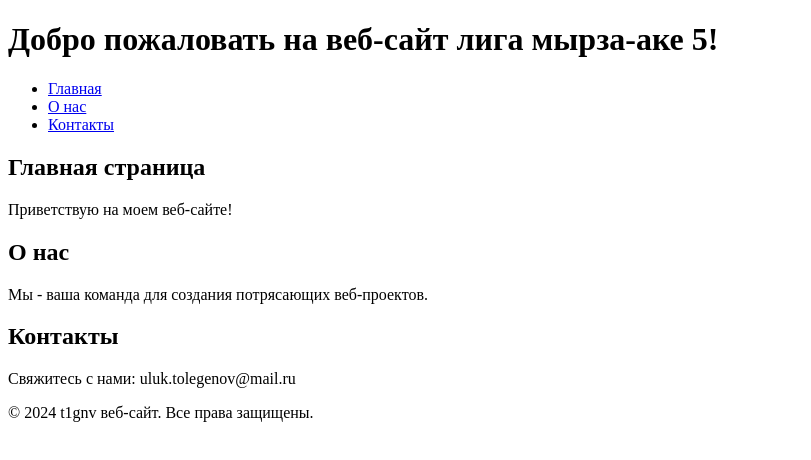
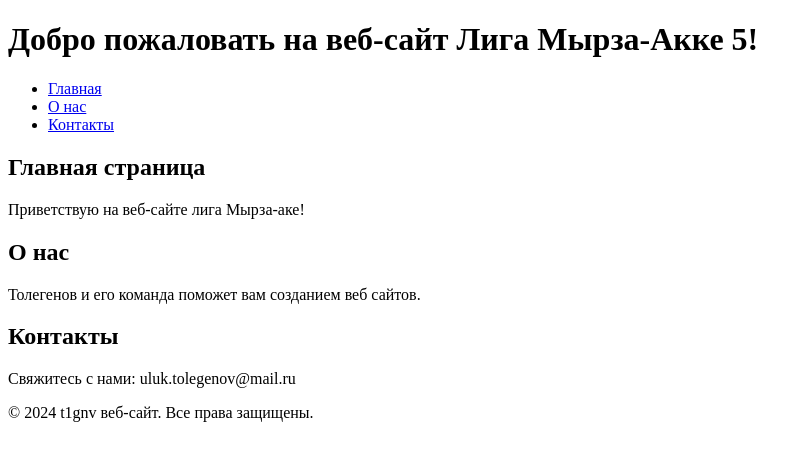
Before and after one commit to uluk0707/t1gnv.07, a plain HTML site: page index.html in a window 1280 px wide. Shown: the whole page, without its empty margins (0-811 px from the left). Drawn offline with Linux system fonts and the light colour scheme.

Commit message:
Update index.html

```diff
--- a/index.html
+++ b/index.html
@@ -7,7 +7,7 @@
 </head>
 <body>
     <header>
-        <h1>Добро пожаловать на веб-сайт лига мырза-аке 5!</h1>
+        <h1>Добро пожаловать на веб-сайт Лига Мырза-Акке 5!</h1>
     </header>
 
     <nav>
@@ -20,12 +20,12 @@
 
     <section id="home">
         <h2>Главная страница</h2>
-        <p>Приветствую на моем веб-сайте!</p>
+        <p>Приветствую на веб-сайте лига Мырза-аке!</p>
     </section>
 
     <section id="about">
         <h2>О нас</h2>
-        <p>Мы - ваша команда для создания потрясающих веб-проектов.</p>
+        <p>Толегенов и его команда поможет вам созданием веб сайтов.</p>
     </section>
 
     <section id="contact">
```
